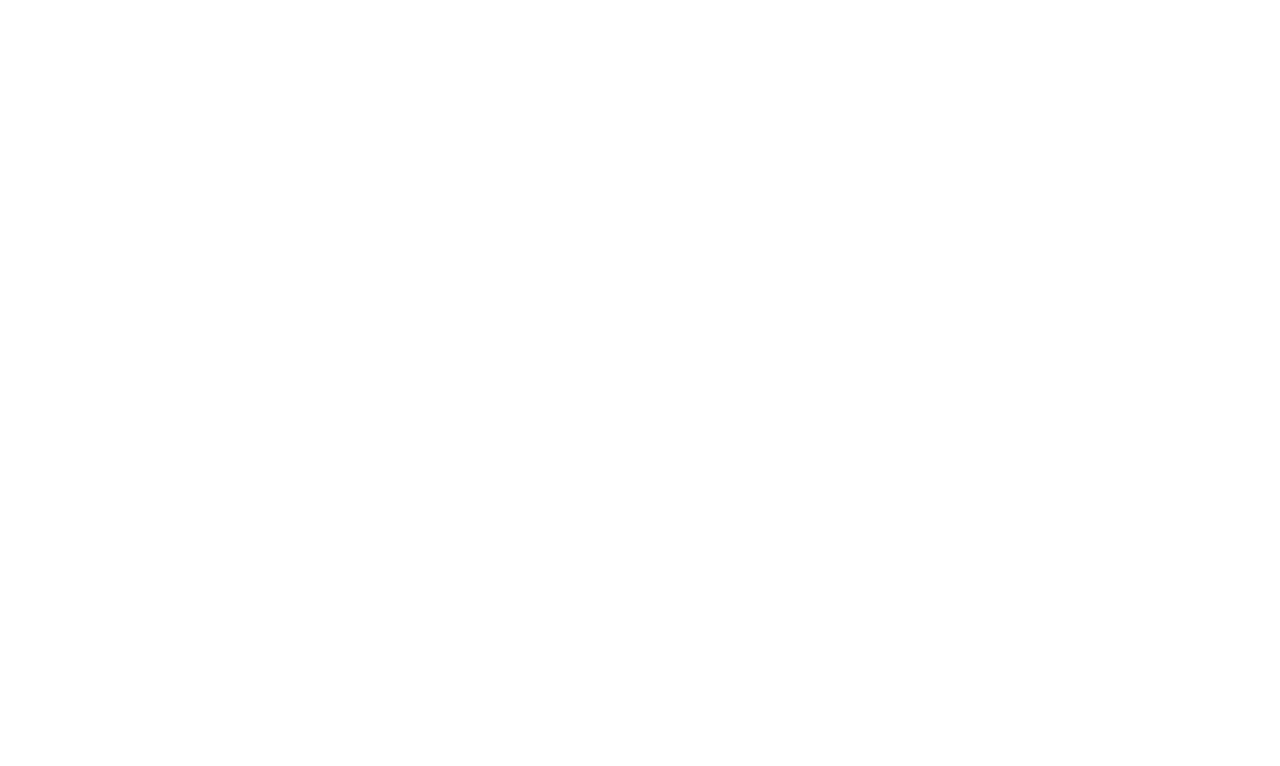
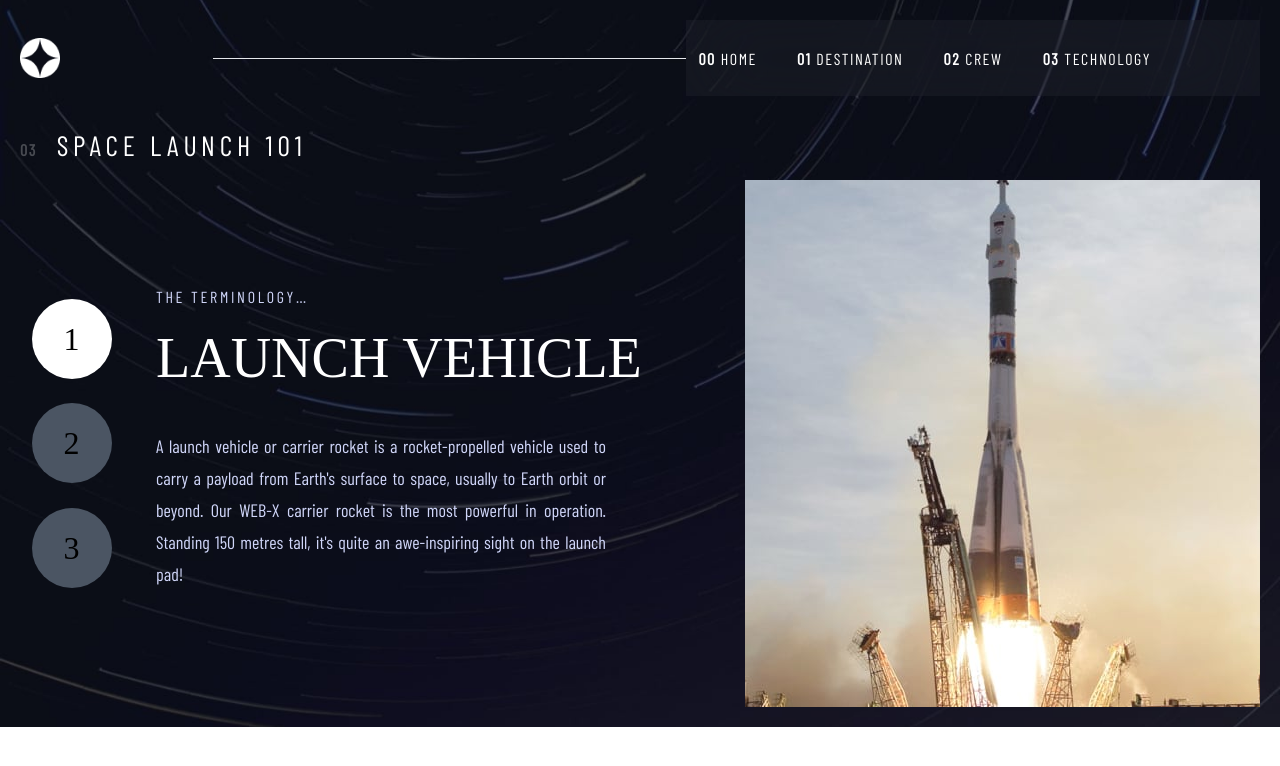
Before and after one commit to INIstheguyy/space-tourism-landing-page, a React (Create React App) app: page /tech in a window 1280 px wide. Before the commit this address had no page. Shown: the top 766 px of the page. Built offline with nearby package versions, Linux system fonts and the light colour scheme; a web font is replaced by a local one.

Commit message:
further commit

```diff
--- a/src/App.js
+++ b/src/App.js
@@ -5,6 +5,7 @@
 import Home from "./components/Home/Home";
 import Destination from "./components/Destination/Destination";
 import Crew from "./components/Crew/Crew";
+import Tech from "./components/Technology/Tech";
 
 function App() {
   return (
@@ -14,6 +15,7 @@
           <Route path="/" element={<Home/>} />
           <Route path="/destination" element={<Destination/>}></Route>
           <Route path="/crew" element={<Crew/>}></Route>
+          <Route path="/tech" element={<Tech/>}></Route>
         </Routes>
       </div>
     </Router>
--- a/src/components/Destination/Destination.jsx
+++ b/src/components/Destination/Destination.jsx
@@ -92,7 +92,7 @@
     <div className="destination-desktop w-full h-full">
       <Navbar />
       <div className="p-5 lg:p-20">
-        <h1 className="md:text-[28px]  text-center md:text-left font-heading2 text-color3 font-normal text-base leading-tight tracking-[0.3rem]">
+        <h1 className="md:text-[28px]  text-center md:text-left font-heading2 text-color3 font-normal uppercase text-base leading-tight tracking-[0.3rem]">
           <span className="text-base font-semibold tracking-widest leading-tight mix-blend-normal opacity-25 px-2 md:px-4">
             01
           </span>
--- a/src/components/Navbar.jsx
+++ b/src/components/Navbar.jsx
@@ -28,7 +28,7 @@
                       <Link to='/crew'><span className='font-heading2 font-bold text-base leading-tight tracking-wider'>02</span> CREW</Link>
                     </p>
                     <p className='my-5 font-normal text-base leading-tight tracking-wider' style={{ backdropFilter: 'none' }}>
-                    <Link to=''><span className='font-heading2 font-bold text-base leading-tight tracking-wider'>03</span> TECHNOLOGY</Link>
+                    <Link to='/tech'><span className='font-heading2 font-bold text-base leading-tight tracking-wider'>03</span> TECHNOLOGY</Link>
                     </p>
                   </div>
                 </div>
@@ -38,12 +38,12 @@
             </div>
             <div className='md:flex hidden items-center '>
             <hr className=' text-color3 w-[473px] max-h-[10px] lg:block hidden  '/>
-            <div className='list-container pr-[8vw] pl-[7vw] pt-[29px] pb-[28px] lg:pl-[4vw] lg:pr-[5vw] '>
+            <div className='list-container pr-[8vw] pl-[7vw] pt-[29px] pb-[28px] lg:pl-[1vw] lg:pr-[1vw] '>
                 <ul className='list-none sm:list-none sm:flex  justify-end items-center flex-1 flex-wrap  bg-opacity-4 backdrop-blur-41  '>
                     <li className=' text-white  mr-10  h-[19px] text-base font-normal tracking-widest leading-tight font-heading2'> <Link to='/'> <span className='text-base font-semibold tracking-widest leading-tight'>00</span> HOME</Link></li>
                     <li className=' text-white  mr-10  h-[19px] text-base font-normal tracking-widest leading-tight font-heading2'> <Link to='/destination'><span className='text-base font-semibold tracking-widest leading-tight'>01</span> DESTINATION</Link> </li>
                     <li className=' text-white  mr-10  h-[19px] text-base font-normal tracking-widest leading-tight font-heading2'> <Link to='/crew'> <span className='text-base font-semibold tracking-widest leading-tight'>02</span> CREW</Link></li>
-                    <li className=' text-white  mr-24  h-[19px] text-base font-extralight tracking-widest leading-tight font-heading2'> <Link to=''><span className='text-base font-bold tracking-widest leading-tight'>03</span> TECHNOLOGY</Link> </li>
+                    <li className=' text-white  mr-24  h-[19px] text-base font-extralight tracking-widest leading-tight font-heading2'> <Link to='/tech'><span className='text-base font-bold tracking-widest leading-tight'>03</span> TECHNOLOGY</Link> </li>
                 </ul>
             </div>
         </div>
--- /dev/null
+++ b/src/components/Technology/Tech.css
@@ -0,0 +1,27 @@
+.tech-desktop{
+    background-image: url(../assets/technology/background-technology-mobile.jpg);
+    background-size: cover;
+    background-position: center;
+    max-width: 100vw;
+    height: 100vh;
+}
+
+@media screen  and (min-width: 768px){
+    .tech-desktop{
+    background-image: url(../assets/technology/background-technology-tablet.jpg);
+    background-size: cover;
+    background-position: center;
+    max-width: 100vw;
+    height: 100%;
+    }
+}
+
+@media screen  and (min-width: 1095px){
+    .tech-desktop{
+    background-image: url(../assets/technology/background-technology-desktop.jpg);
+    background-size: cover;
+    background-position: center;
+    max-width: 100vw;
+    height: 100%;
+    }
+}
--- /dev/null
+++ b/src/components/Technology/Tech.jsx
@@ -0,0 +1,114 @@
+import Navbar from "../Navbar";
+import './Tech.css'
+import { useState } from "react";
+import tech1 from '../assets/technology/image-launch-vehicle-landscape.jpg'
+import techA from '../assets/technology/image-launch-vehicle-portrait.jpg'
+import tech2 from '../assets/technology/image-space-capsule-landscape.jpg'
+import techB from '../assets/technology/image-space-capsule-portrait.jpg'
+import tech3 from '../assets/technology/image-spaceport-landscape.jpg'
+import techC  from '../assets/technology/image-spaceport-portrait.jpg'
+import TechLayout from "./TechLayout";
+import { technology } from "../consts/constant";
+
+
+const Tech = () => {
+    const [selectedTech, setSelectedTech] = useState('one')
+    function toggleTechImg(){
+        if (selectedTech === 'one') {
+            return (
+              <div>
+                <img className="block lg:hidden" src={tech1} alt="" />
+                <img className="hidden lg:block" src={techA}alt="" />
+              </div>
+            );
+          } else if (selectedTech === 'two') {
+            return (
+              <div className="">
+              <img className="block lg:hidden" src={tech2} alt="" />
+                <img className="hidden lg:block" src={techB}alt="" />
+              </div>
+            );
+          } else if (selectedTech === 'three') {
+            return (
+              <div className="">
+              <img className="block lg:hidden" src={tech3} alt="" />
+                <img className="hidden lg:block" src={techC}alt="" />
+              </div>
+            );
+          }
+    }
+    function toggleTechInfo(){
+        if (selectedTech === 'one') {
+            return (
+              <TechLayout
+                name={technology.one.name}
+
+                description={technology.one.description}
+              />
+            );
+          } else if (selectedTech === 'two') {
+            return (
+              <TechLayout
+                name={technology.two.name}
+
+                description={technology.two.description}
+              />
+            );
+          } else if (selectedTech === 'three') {
+            return (
+              <TechLayout
+                name={technology.three.name}
+
+                description={technology.three.description}
+              />
+            );
+          }
+    }
+    return (
+        <div className=" tech-desktop  w-full h-full">
+            <Navbar/>
+            <div className=' py-5 lg:px-5 px-0'>
+        <h1 className="md:text-[28px] text-center md:text-left font-heading2 text-color3 font-normal text-[16px] leading-[19.2px] uppercase tracking-[0.3rem]">
+          <span className="text-base font-semibold tracking-widest pr-5 leading-tight mix-blend-normal opacity-25 ">
+            03
+          </span>
+          Space Launch 101
+        </h1>
+        <div className=" lg:flex flex-row-reverse justify-between align-text-bottom mt-5">
+          <div className=" ">
+            {toggleTechImg()}
+          </div>
+          <div className="  flex items-center">
+                <div className=' lg:flex flex-row  '>
+                  <div className="flex lg:flex-col justify-center lg:justify-between py-8 md:py-14 lg:py-3 lg:mr-8">
+                    <span
+                      className={`flex justify-center items-center text-[16px] lg:text-[32px] lg:leading-[36.67px]  leading-[18px] tracking-[1px] font-heading1  ring-offset-blue-100 w-[40px] lg:w-[80px] lg:h-[80px] h-[40px] rounded-full mx-3 cursor-pointer ${selectedTech === 'one' ? 'bg-white' : 'bg-gray-600 hover:bg-white'} `}
+                      onClick={() => setSelectedTech('one')}
+                    >
+                    1
+                    </span>
+                    <span
+                      className={`flex justify-center items-center text-[16px] lg:text-[32px] lg:leading-[36.67px]  leading-[18px] tracking-[1px] font-heading1  ring-offset-blue-100 w-[40px] lg:w-[80px] lg:h-[80px] h-[40px] rounded-full mx-3 cursor-pointer ${selectedTech === 'two' ? 'bg-white' : 'bg-gray-600 hover:bg-white'} `}
+                      onClick={() => setSelectedTech('two')}
+                    >
+                    2
+                    </span>
+                    <span
+                      className={`flex justify-center items-center text-[16px] lg:text-[32px] lg:leading-[36.67px]  leading-[18px] tracking-[1px] font-heading1  ring-offset-blue-100 w-[40px] lg:w-[80px] lg:h-[80px] h-[40px] rounded-full mx-3 cursor-pointer ${selectedTech === 'three' ? 'bg-white' : 'bg-gray-600 hover:bg-white'} `}
+                      onClick={() => setSelectedTech('three')}
+                    >
+                    3
+                    </span>
+                  </div>
+
+                  <div className=''>{toggleTechInfo()}</div>
+                </div>
+          </div>
+        </div>
+      </div>
+        </div>
+
+     );
+}
+
+export default Tech;
--- /dev/null
+++ b/src/components/Technology/TechLayout.jsx
@@ -0,0 +1,11 @@
+const TechLayout = ({ name, description}) => {
+    return (
+        <div className=" text-center md:px-[155px] px-5 lg:px-[0] lg:text-left ">
+            <h3 className=" text-[14px] md:text-[16px] leading-[16.8px] md:leading-[19.2px] md:tracking-[2.7px] font-heading2 text-color2 tracking-[2.36px]   ">THE TERMINOLOGY…</h3>
+            <h1 className="py-2 lg:py-5  font-heading1 font-normal text-[24px] leading-[28px] lg:text-[56px] lg:leading-[64px] text-color3 uppercase">{name}</h1>
+            <p className=" py-2 lg:py-5 font-heading2 font-normal text-[15px] leading-[25px] md:text-[16px] md:leading-[28px]  lg:text-[18px] lg:leading-[32px] text-color2 lg:max-w-[450px] lg:max-h-[190px] lg:text-justify ">{description}</p>
+        </div>
+     );
+}
+
+export default TechLayout;
```
Also changed, not shown: src/components/Crew/Crew.jsx (+6 -6 lines).
